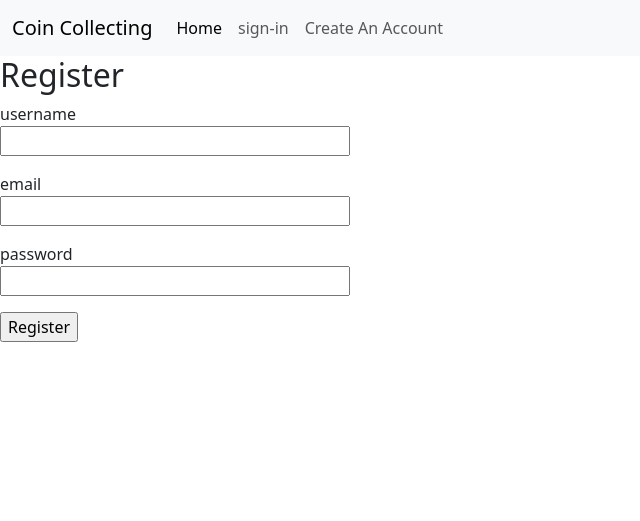
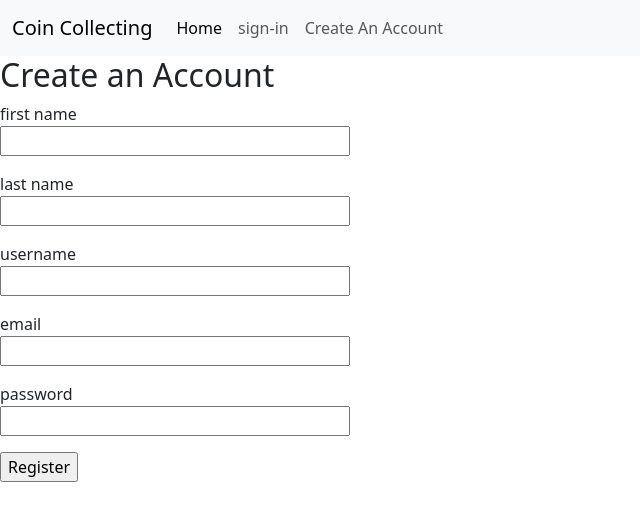
Before and after one commit to rayruenheck/coin-collecting-hw, a Flask app: page /auth/createaccount in a window 1280 px wide. Shown: the top 521 px of the page, without its empty margins (0-640 px from the left). Run offline with Flask 3, Linux system fonts and the light colour scheme.

Commit message:
added first and last name forms

```diff
--- a/app/blueprints/auth/routes.py
+++ b/app/blueprints/auth/routes.py
@@ -18,7 +18,7 @@ def createaccount():
         user = User.query.filter_by(username=form.username.data).first()
         email = User.query.filter_by(email=form.email.data).first()
         if not email and not user:
-            u = User(username=username, email=form.email.data, password=form.password.data)
+            u = User(username=username, email=form.email.data, password=form.password.data, first_name= form.first_name.data, last_name=form.last_name.data)
             u.commit()
             flash(f'{username} created')
             return redirect(url_for('main.home'))
--- a/app/forms.py
+++ b/app/forms.py
@@ -2,6 +2,8 @@ from flask_wtf import FlaskForm
 from wtforms import StringField, PasswordField, SubmitField
 from wtforms.validators import DataRequired,Email
 class RegisterForm(FlaskForm):
+    first_name = StringField('first name',validators=[DataRequired()])
+    last_name = StringField('last name',validators=[DataRequired()])
     username = StringField('username',validators=[DataRequired()])
     email = StringField('email',validators=[DataRequired(),Email()])
     password = PasswordField('password', validators=[DataRequired()])
--- a/app/models.py
+++ b/app/models.py
@@ -2,6 +2,8 @@ from app import db
 
 class User(db.Model):
     user_id = db.Column(db.Integer, primary_key=True)
+    first_name = db.Column(db.String)
+    last_name = db.Column(db.String)
     username = db.Column(db.String, unique=True)
     email = db.Column(db.String, unique=True)
     password = db.Column(db.String)
--- a/app/templates/createaccount.j2
+++ b/app/templates/createaccount.j2
@@ -1,8 +1,16 @@
 {% extends "base.j2" %}
 {%block register%}
 <form action="" method="post" novalidate>
-    <h2>Register</h2>
+    <h2>Create an Account</h2>
     {{ form.hidden_tag()}}
+    <p>
+        {{form.first_name.label}}<br>
+        {{form.first_name(size=32)}}
+    </p>
+    <p>
+        {{form.last_name.label}}<br>
+        {{form.last_name(size=32)}}
+    </p>
     <p>
         {{form.username.label}}<br>
         {{form.username(size=32)}}
```
